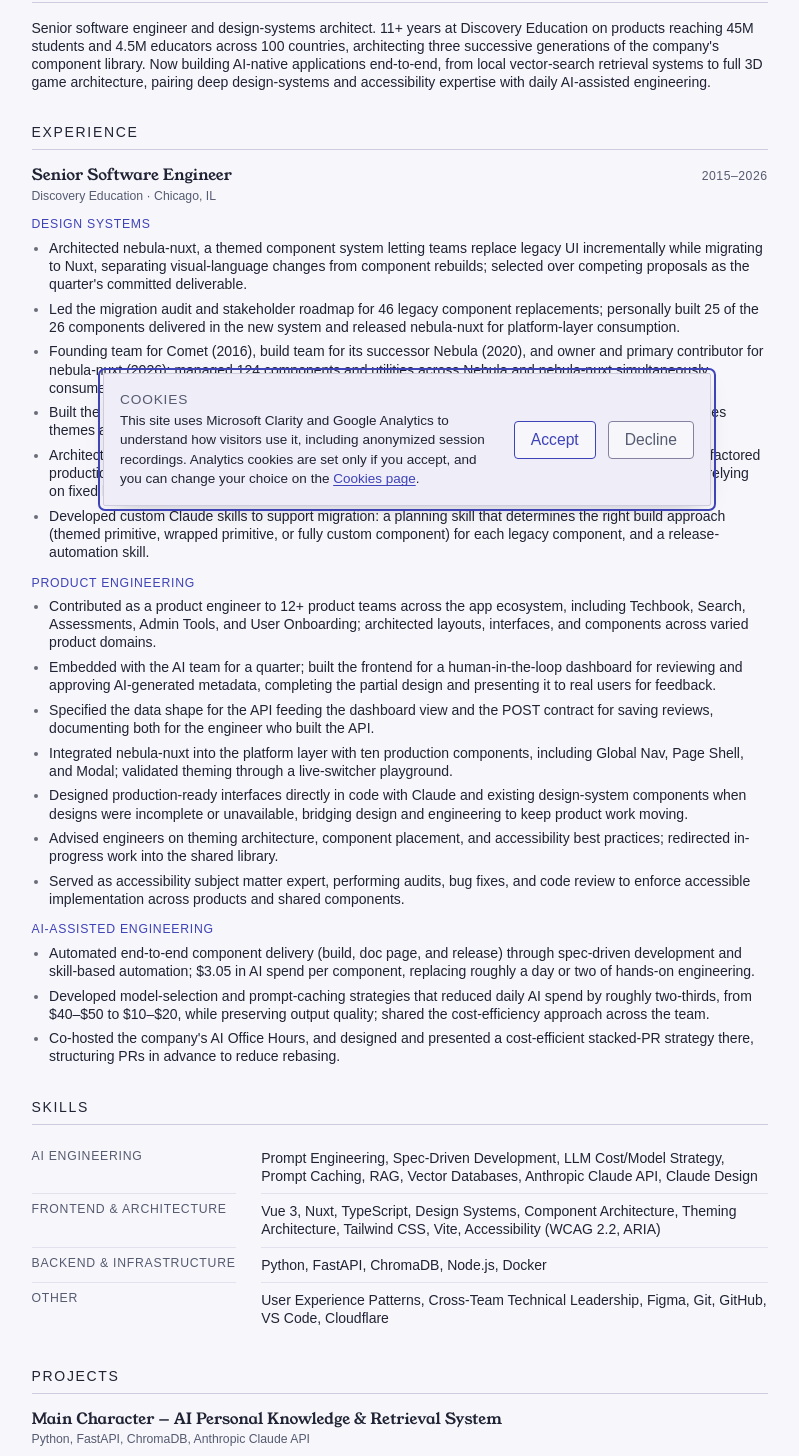
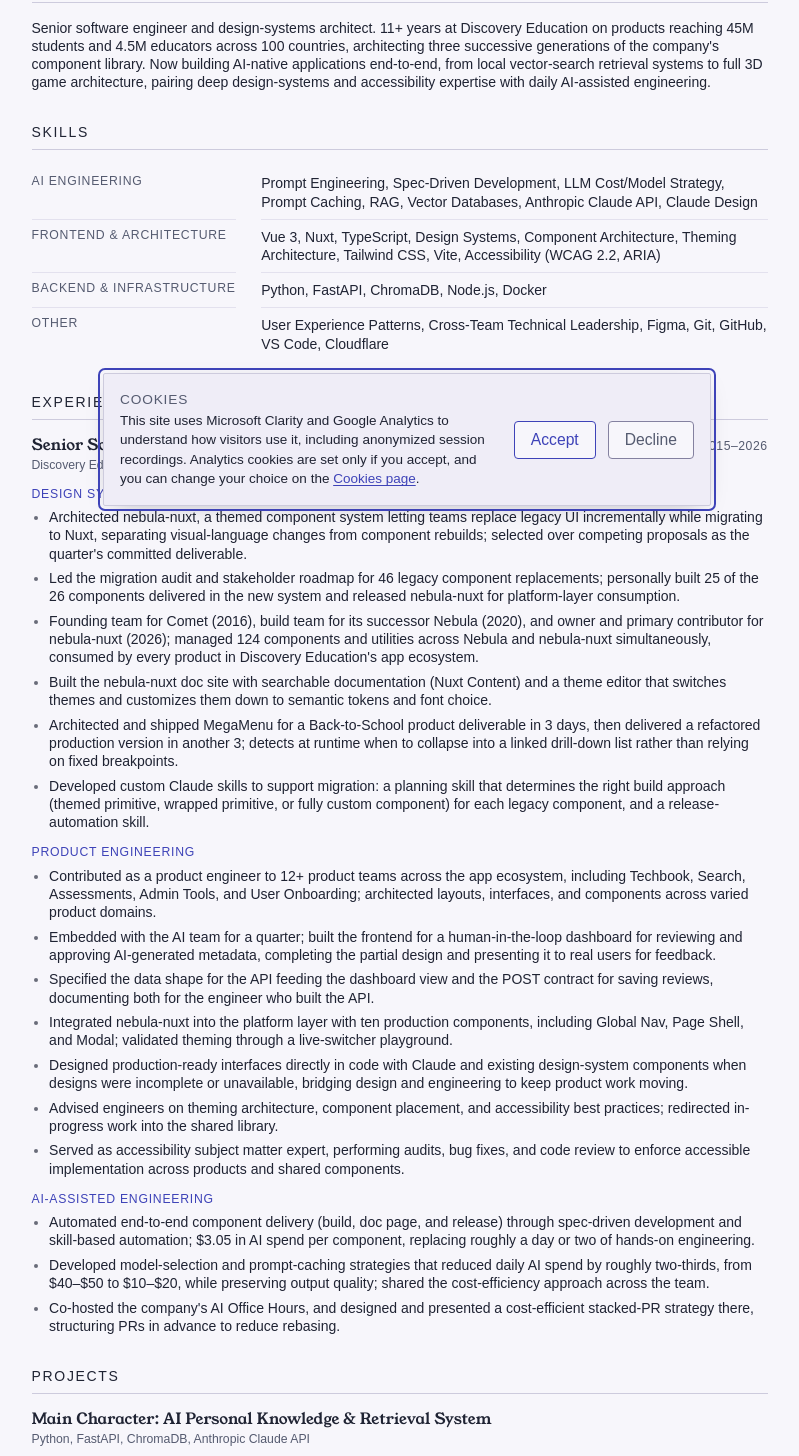
Before and after one commit to ktocdev/portfolio, a Next.js app: page /resume in a window 1280 px wide. Shown: the part 278-1734 px from the top of the page, without its empty margins (233-1032 px from the left). Built offline with nearby package versions, Linux system fonts and the light colour scheme; a web font is replaced by a local one.

Commit message:
PORT-20 - more resume updates

```diff
--- a/src/app/resume/page.module.css
+++ b/src/app/resume/page.module.css
@@ -375,6 +375,28 @@
     gap: 4pt;
   }
 
+  /* On screen the two rows share a width: the lockup shrink-wraps to the
+     wider one and space-between spreads the other to match. The phone makes
+     the contact row long enough that the stretch pulls the three titles far
+     apart, so the sheet drops the shared width and spaces every item and
+     divider evenly instead. Screen keeps the lockup. */
+  .lockup {
+    width: auto;
+  }
+
+  .tagline,
+  .contact {
+    justify-content: flex-start;
+  }
+
+  .tagline {
+    gap: 0.6em;
+  }
+
+  .contact {
+    gap: 0.5em;
+  }
+
   .contactLink {
     text-decoration: none;
   }
--- a/src/app/resume/page.tsx
+++ b/src/app/resume/page.tsx
@@ -118,6 +118,22 @@
         <p className={styles.summary}>{RESUME_SUMMARY}</p>
       </section>
 
+      <section className={styles.section} aria-labelledby="resume-skills">
+        <h2 id="resume-skills" className={styles.sectionHeading}>
+          Skills
+        </h2>
+        {/* dt/dd are direct grid children so the columns line up and each row
+            draws its own rule — the same construction as the Home table. */}
+        <dl className={styles.skills}>
+          {RESUME_SKILLS.map((skill) => (
+            <Fragment key={skill.label}>
+              <dt className={styles.skillLabel}>{skill.label}</dt>
+              <dd className={styles.skillItems}>{skill.items}</dd>
+            </Fragment>
+          ))}
+        </dl>
+      </section>
+
       <section className={styles.section} aria-labelledby="resume-experience">
         <h2 id="resume-experience" className={styles.sectionHeading}>
           Experience
@@ -139,22 +155,6 @@
             </div>
           ))}
         </div>
-      </section>
-
-      <section className={styles.section} aria-labelledby="resume-skills">
-        <h2 id="resume-skills" className={styles.sectionHeading}>
-          Skills
-        </h2>
-        {/* dt/dd are direct grid children so the columns line up and each row
-            draws its own rule — the same construction as the Home table. */}
-        <dl className={styles.skills}>
-          {RESUME_SKILLS.map((skill) => (
-            <Fragment key={skill.label}>
-              <dt className={styles.skillLabel}>{skill.label}</dt>
-              <dd className={styles.skillItems}>{skill.items}</dd>
-            </Fragment>
-          ))}
-        </dl>
       </section>
 
       <section className={styles.section} aria-labelledby="resume-projects">
--- a/src/content/resume.ts
+++ b/src/content/resume.ts
@@ -68,7 +68,7 @@
  */
 export const RESUME_CONTACT: ResumeContact[] = [
   { text: 'Chicago, IL' },
-  ...(phone ? [{ text: phone, printOnly: true }] : []),
+  ...(phone ? [{ text: phone, href: `tel:+1${phone.replace(/\D/g, '')}`, printOnly: true }] : []),
   contact('Email'),
   { text: SITE.url.replace(/^https?:\/\//, ''), href: SITE.url },
   contact('LinkedIn'),
@@ -157,7 +157,7 @@
 
 export const RESUME_PROJECTS: ResumeProject[] = [
   {
-    title: 'Main Character — AI Personal Knowledge & Retrieval System',
+    title: 'Main Character: AI Personal Knowledge & Retrieval System',
     stack: 'Python, FastAPI, ChromaDB, Anthropic Claude API',
     items: [
       'Architected an AI-powered journal application using local embeddings, an entity graph, multi-level summaries, and semantic retrieval over personal journal entries.',
```
Also changed, not shown: 1 other file (tests, documents, lock files or other folders).
